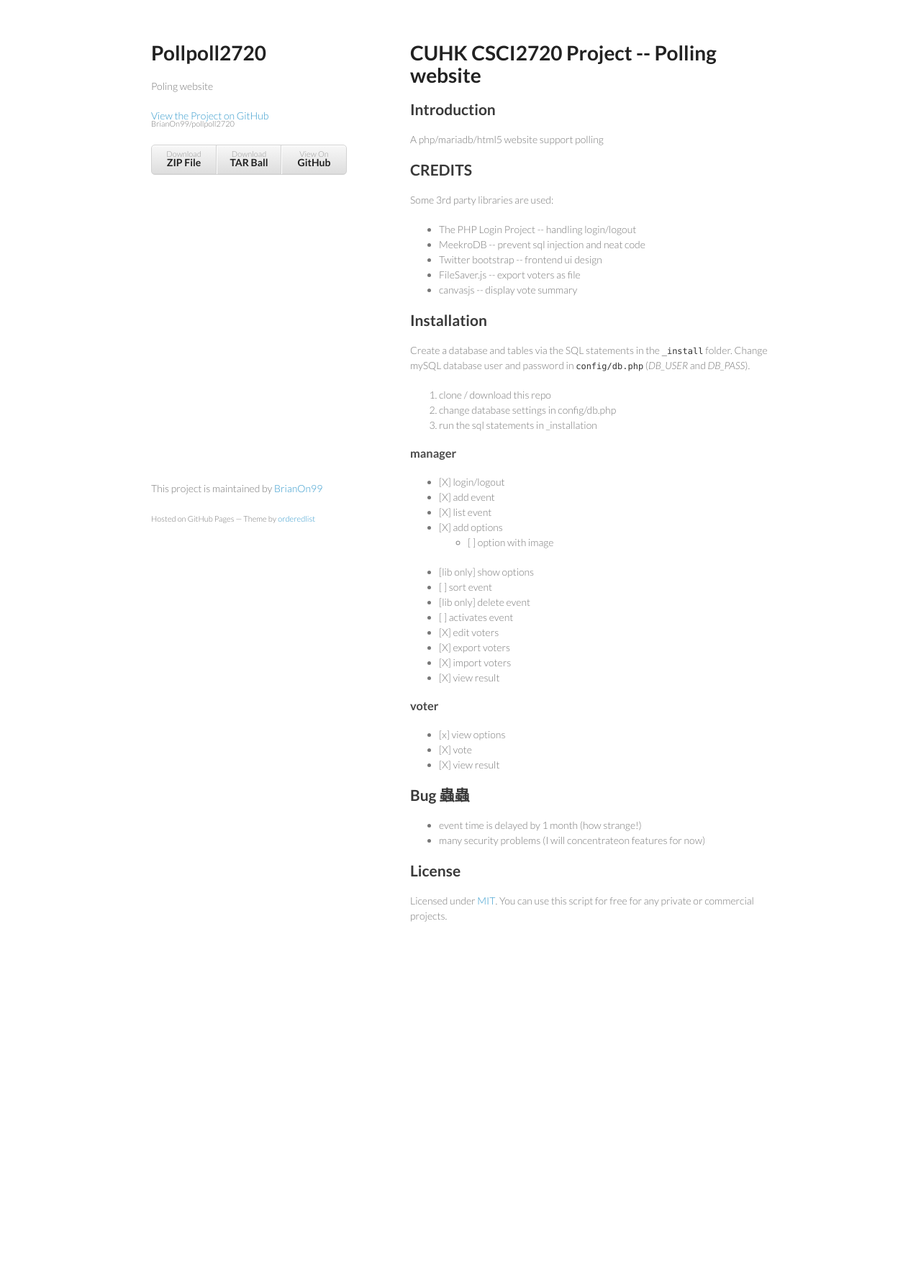
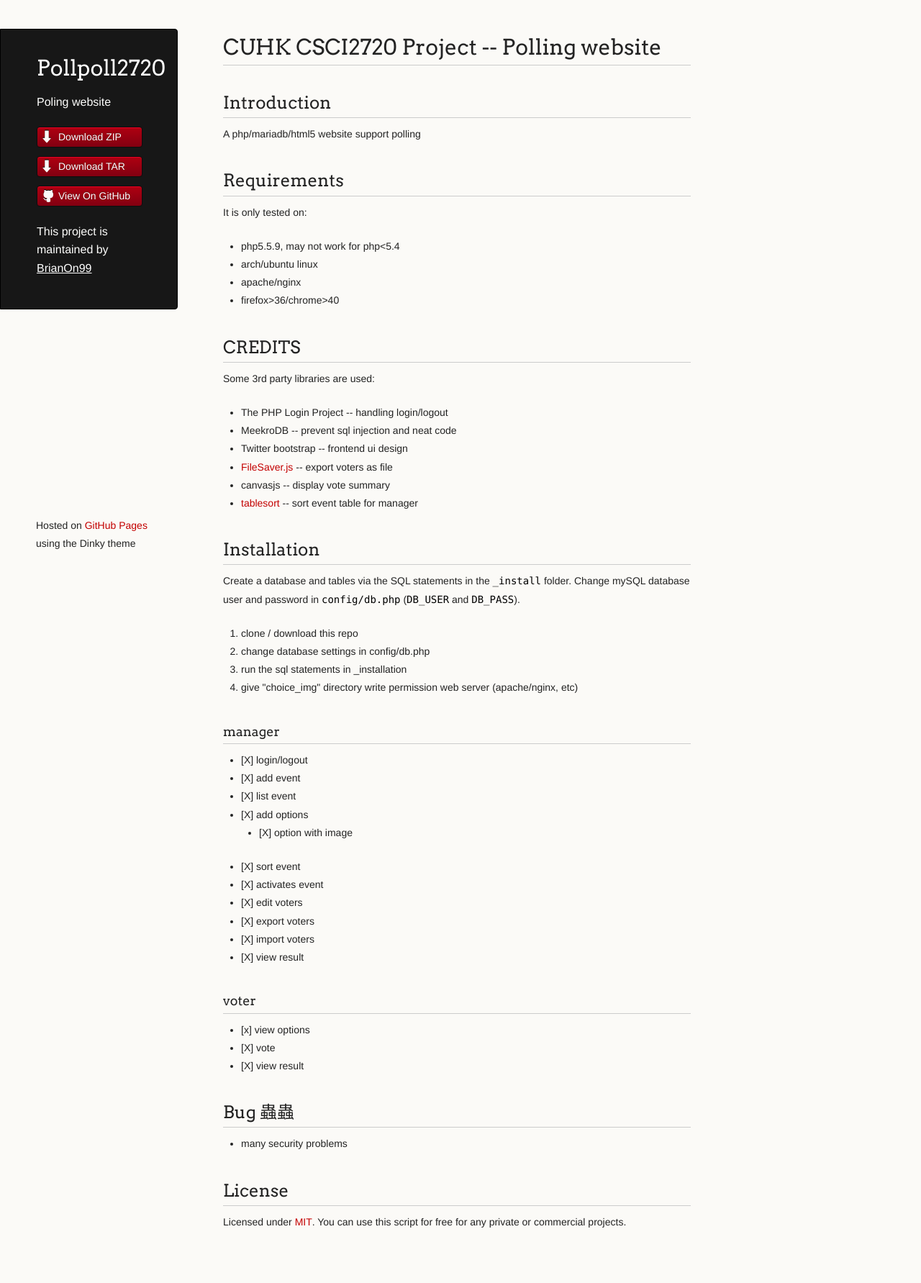
Before and after one commit to BrianOn99/pollpoll2720, a PHP site: page / in a window 1280 px wide. Shown: the whole page at 72% size. Before the commit the page ends 1281 px from the top, so only its background shows below. Run offline with PHP 8.4, Linux system fonts and the light colour scheme.

Commit message:
Create gh-pages branch via GitHub

```diff
--- a/index.html
+++ b/index.html
@@ -7,6 +7,7 @@
 
     <link rel="stylesheet" href="stylesheets/styles.css">
     <link rel="stylesheet" href="stylesheets/pygment_trac.css">
+    <script src="javascripts/scale.fix.js"></script>
     <meta name="viewport" content="width=device-width, initial-scale=1, user-scalable=no">
     <!--[if lt IE 9]>
     <script src="//html5shiv.googlecode.com/svn/trunk/html5.js"></script>
@@ -15,17 +16,18 @@
   <body>
     <div class="wrapper">
       <header>
-        <h1>Pollpoll2720</h1>
-        <p>Poling website</p>
+        <h1 class="header">Pollpoll2720</h1>
+        <p class="header">Poling website</p>
 
-        <p class="view"><a href="https://github.com/BrianOn99/pollpoll2720">View the Project on GitHub <small>BrianOn99/pollpoll2720</small></a></p>
+        <ul>
+          <li class="download"><a class="buttons" href="https://github.com/BrianOn99/pollpoll2720/zipball/master">Download ZIP</a></li>
+          <li class="download"><a class="buttons" href="https://github.com/BrianOn99/pollpoll2720/tarball/master">Download TAR</a></li>
+          <li><a class="buttons github" href="https://github.com/BrianOn99/pollpoll2720">View On GitHub</a></li>
+        </ul>
+
+        <p class="header">This project is maintained by <a class="header name" href="https://github.com/BrianOn99">BrianOn99</a></p>
 
 
-        <ul>
-          <li><a href="https://github.com/BrianOn99/pollpoll2720/zipball/master">Download <strong>ZIP File</strong></a></li>
-          <li><a href="https://github.com/BrianOn99/pollpoll2720/tarball/master">Download <strong>TAR Ball</strong></a></li>
-          <li><a href="https://github.com/BrianOn99/pollpoll2720">View On <strong>GitHub</strong></a></li>
-        </ul>
       </header>
       <section>
         <h1>
@@ -37,6 +39,18 @@
 <p>A php/mariadb/html5 website support polling</p>
 
 <h2>
+<a id="requirements" class="anchor" href="#requirements" aria-hidden="true"><span class="octicon octicon-link"></span></a>Requirements</h2>
+
+<p>It is only tested on:</p>
+
+<ul>
+<li>php5.5.9, may not work for php&lt;5.4</li>
+<li>arch/ubuntu linux</li>
+<li>apache/nginx</li>
+<li>firefox&gt;36/chrome&gt;40</li>
+</ul>
+
+<h2>
 <a id="credits" class="anchor" href="#credits" aria-hidden="true"><span class="octicon octicon-link"></span></a>CREDITS</h2>
 
 <p>Some 3rd party libraries are used:</p>
@@ -45,20 +59,24 @@
 <li>The PHP Login Project -- handling login/logout</li>
 <li>MeekroDB -- prevent sql injection and neat code</li>
 <li>Twitter bootstrap -- frontend ui design</li>
-<li>FileSaver.js -- export voters as file</li>
+<li>
+<a href="https://github.com/eligrey/FileSaver.js/">FileSaver.js</a> -- export voters as file</li>
 <li>canvasjs -- display vote summary</li>
+<li>
+<a href="http://tristen.ca/tablesort/demo/">tablesort</a> -- sort event table for manager </li>
 </ul>
 
 <h2>
 <a id="installation" class="anchor" href="#installation" aria-hidden="true"><span class="octicon octicon-link"></span></a>Installation</h2>
 
 <p>Create a database and tables via the SQL statements in the <code>_install</code> folder.
-Change mySQL database user and password in <code>config/db.php</code> (<em>DB_USER</em> and <em>DB_PASS</em>).</p>
+Change mySQL database user and password in <code>config/db.php</code> (<code>DB_USER</code> and <code>DB_PASS</code>).</p>
 
 <ol>
 <li>clone / download this repo</li>
 <li>change database settings in config/db.php</li>
 <li>run the sql statements in _installation</li>
+<li>give "choice_img" directory write permission web server (apache/nginx, etc)</li>
 </ol>
 
 <h3>
@@ -71,13 +89,11 @@ Change mySQL database user and password in <code>config/db.php</code> (<em>DB_US
 <li>[X] add options
 
 <ul>
-<li>[ ] option with image</li>
+<li>[X] option with image</li>
 </ul>
 </li>
-<li>[lib only] show options</li>
-<li>[ ] sort event</li>
-<li>[lib only] delete event</li>
-<li>[ ] activates event</li>
+<li>[X] sort event</li>
+<li>[X] activates event</li>
 <li>[X] edit voters</li>
 <li>[X] export voters</li>
 <li>[X] import voters</li>
@@ -97,8 +113,7 @@ Change mySQL database user and password in <code>config/db.php</code> (<em>DB_US
 <a id="bug-蟲蟲" class="anchor" href="#bug-%E8%9F%B2%E8%9F%B2" aria-hidden="true"><span class="octicon octicon-link"></span></a>Bug 蟲蟲</h2>
 
 <ul>
-<li>event time is delayed by 1 month (how strange!)</li>
-<li>many security problems (I will concentrateon features for now)</li>
+<li>many security problems</li>
 </ul>
 
 <h2>
@@ -108,12 +123,11 @@ Change mySQL database user and password in <code>config/db.php</code> (<em>DB_US
 You can use this script for free for any private or commercial projects.</p>
       </section>
       <footer>
-        <p>This project is maintained by <a href="https://github.com/BrianOn99">BrianOn99</a></p>
-        <p><small>Hosted on GitHub Pages &mdash; Theme by <a href="https://github.com/orderedlist">orderedlist</a></small></p>
+        <p><small>Hosted on <a href="https://pages.github.com">GitHub Pages</a> using the Dinky theme</small></p>
       </footer>
     </div>
-    <script src="javascripts/scale.fix.js"></script>
-              <script type="text/javascript">
+    <!--[if !IE]><script>fixScale(document);</script><![endif]-->
+		          <script type="text/javascript">
             var gaJsHost = (("https:" == document.location.protocol) ? "https://ssl." : "http://www.");
             document.write(unescape("%3Cscript src='" + gaJsHost + "google-analytics.com/ga.js' type='text/javascript'%3E%3C/script%3E"));
           </script>
--- a/stylesheets/styles.css
+++ b/stylesheets/styles.css
@@ -1,186 +1,338 @@
-@import url(https://fonts.googleapis.com/css?family=Lato:300italic,700italic,300,700);
+@import url(https://fonts.googleapis.com/css?family=Arvo:400,700,400italic);
+
+/* MeyerWeb Reset */
+
+html, body, div, span, applet, object, iframe,
+h1, h2, h3, h4, h5, h6, p, blockquote, pre,
+a, abbr, acronym, address, big, cite, code,
+del, dfn, em, img, ins, kbd, q, s, samp,
+small, strike, strong, sub, sup, tt, var,
+b, u, i, center,
+dl, dt, dd, ol, ul, li,
+fieldset, form, label, legend,
+table, caption, tbody, tfoot, thead, tr, th, td,
+article, aside, canvas, details, embed,
+figure, figcaption, footer, header, hgroup,
+menu, nav, output, ruby, section, summary,
+time, mark, audio, video {
+  margin: 0;
+  padding: 0;
+  border: 0;
+  font: inherit;
+  vertical-align: baseline;
+}
+
+
+/* Base text styles */
 
 body {
-  padding:50px;
-  font:14px/1.5 Lato, "Helvetica Neue", Helvetica, Arial, sans-serif;
-  color:#777;
-  font-weight:300;
+  padding:10px 50px 0 0;
+  font-family:"Helvetica Neue", Helvetica, Arial, sans-serif;
+	font-size: 14px;
+	color: #232323;
+	background-color: #FBFAF7;
+	margin: 0;
+	line-height: 1.8em;
+	-webkit-font-smoothing: antialiased;
+
 }
 
 h1, h2, h3, h4, h5, h6 {
-  color:#222;
-  margin:0 0 20px;
+  color:#232323;
+  margin:36px 0 10px;
 }
 
-p, ul, ol, table, pre, dl {
-  margin:0 0 20px;
+p, ul, ol, table, dl {
+  margin:0 0 22px;
 }
 
 h1, h2, h3 {
-  line-height:1.1;
+	font-family: Arvo, Monaco, serif;
+  line-height:1.3;
+	font-weight: normal;
+}
+
+h1,h2, h3 {
+	display: block;
+	border-bottom: 1px solid #ccc;
+	padding-bottom: 5px;
 }
 
 h1 {
-  font-size:28px;
+	font-size: 30px;
 }
 
 h2 {
-  color:#393939;
+	font-size: 24px;
 }
 
-h3, h4, h5, h6 {
-  color:#494949;
+h3 {
+	font-size: 18px;
+}
+
+h4, h5, h6 {
+	font-family: Arvo, Monaco, serif;
+	font-weight: 700;
 }
 
 a {
-  color:#39c;
-  font-weight:400;
+  color:#C30000;
+  font-weight:200;
   text-decoration:none;
 }
 
-a small {
-  font-size:11px;
-  color:#777;
-  margin-top:-0.6em;
-  display:block;
+a:hover {
+	text-decoration: underline;
 }
 
-.wrapper {
-  width:860px;
-  margin:0 auto;
+a small {
+	font-size: 12px;
+}
+
+em {
+	font-style: italic;
+}
+
+strong {
+  font-weight:700;
+}
+
+ul {
+  list-style-position: inside;
+  list-style: disc;
+  padding-left: 25px;
+}
+
+ol {
+  list-style-position: inside;
+  list-style: decimal;
+  padding-left: 25px;
 }
 
 blockquote {
-  border-left:1px solid #e5e5e5;
-  margin:0;
-  padding:0 0 0 20px;
-  font-style:italic;
+  margin: 0;
+  padding: 0 0 0 20px;
+  font-style: italic;
 }
 
+dl, dt, dd, dl p {
+	font-color: #444;
+}
+
+dl dt {
+  font-weight: bold;
+}
+
+dl dd {
+  padding-left: 20px;
+  font-style: italic;
+}
+
+dl p {
+  padding-left: 20px;
+  font-style: italic;
+}
+
+hr {
+  border:0;
+  background:#ccc;
+  height:1px;
+  margin:0 0 24px;
+}
+
+/* Images */
+
+img {
+  position: relative;
+  margin: 0 auto;
+  max-width: 650px;
+  padding: 5px;
+  margin: 10px 0 32px 0;
+  border: 1px solid #ccc;
+}
+
+p img {
+  display: inline;
+  margin: 0;
+  padding: 0;
+  vertical-align: middle;
+  text-align: center;
+  border: none;
+}
+
+/* Code blocks */
+
 code, pre {
-  font-family:Monaco, Bitstream Vera Sans Mono, Lucida Console, Terminal;
-  color:#333;
-  font-size:12px;
+	font-family: Monaco, "Bitstream Vera Sans Mono", "Lucida Console", Terminal, monospace;
+  color:#000;
+  font-size:14px;
 }
 
 pre {
-  padding:8px 15px;
-  background: #f8f8f8;
-  border-radius:5px;
-  border:1px solid #e5e5e5;
-  overflow-x: auto;
+	padding: 4px 12px;
+  background: #FDFEFB;
+  border-radius:4px;
+  border:1px solid #D7D8C8;
+  overflow: auto;
+  overflow-y: hidden;
+	margin-bottom: 32px;
+}
+
+
+/* Tables */
+
+table {
+  width:100%;
 }
 
 table {
-  width:100%;
-  border-collapse:collapse;
+  border: 1px solid #ccc;
+  margin-bottom: 32px;
+  text-align: left;
+ }
+
+th {
+  font-family: 'Arvo', Helvetica, Arial, sans-serif;
+	font-size: 18px;
+	font-weight: normal;
+  padding: 10px;
+  background: #232323;
+  color: #FDFEFB;
+ }
+
+td {
+  padding: 10px;
+	background: #ccc;
+ }
+
+
+/* Wrapper */
+.wrapper {
+  width:960px;
 }
 
-th, td {
-  text-align:left;
-  padding:5px 10px;
-  border-bottom:1px solid #e5e5e5;
+
+/* Header */
+
+header {
+	background-color: #171717;
+	color: #FDFDFB;
+  width:170px;
+  float:left;
+  position:fixed;
+	border: 1px solid #000;
+	-webkit-border-top-right-radius: 4px;
+	-webkit-border-bottom-right-radius: 4px;
+	-moz-border-radius-topright: 4px;
+	-moz-border-radius-bottomright: 4px;
+	border-top-right-radius: 4px;
+	border-bottom-right-radius: 4px;
+	padding: 34px 25px 22px 50px;
+	margin: 30px 25px 0 0;
+	-webkit-font-smoothing: antialiased;
 }
 
-dt {
-  color:#444;
-  font-weight:700;
+p.header {
+	font-size: 16px;
 }
 
-th {
-  color:#444;
+h1.header {
+	font-family: Arvo, sans-serif;
+	font-size: 30px;
+	font-weight: 300;
+	line-height: 1.3em;
+	border-bottom: none;
+	margin-top: 0;
 }
 
-img {
-  max-width:100%;
+
+h1.header, a.header, a.name, header a{
+	color: #fff;
 }
 
-header {
-  width:270px;
-  float:left;
-  position:fixed;
+a.header {
+	text-decoration: underline;
+}
+
+a.name {
+	white-space: nowrap;
 }
 
 header ul {
   list-style:none;
-  height:40px;
-
   padding:0;
-
-  background: #eee;
-  background: -moz-linear-gradient(top, #f8f8f8 0%, #dddddd 100%);
-  background: -webkit-gradient(linear, left top, left bottom, color-stop(0%,#f8f8f8), color-stop(100%,#dddddd));
-  background: -webkit-linear-gradient(top, #f8f8f8 0%,#dddddd 100%);
-  background: -o-linear-gradient(top, #f8f8f8 0%,#dddddd 100%);
-  background: -ms-linear-gradient(top, #f8f8f8 0%,#dddddd 100%);
-  background: linear-gradient(top, #f8f8f8 0%,#dddddd 100%);
-
-  border-radius:5px;
-  border:1px solid #d2d2d2;
-  box-shadow:inset #fff 0 1px 0, inset rgba(0,0,0,0.03) 0 -1px 0;
-  width:270px;
 }
 
 header li {
-  width:89px;
-  float:left;
-  border-right:1px solid #d2d2d2;
-  height:40px;
+	list-style-type: none;
+  width:132px;
+  height:15px;
+	margin-bottom: 12px;
+	line-height: 1em;
+	padding: 6px 6px 6px 7px;
+
+	background: #AF0011;
+	background: -moz-linear-gradient(top, #AF0011 0%, #820011 100%);
+  background: -webkit-gradient(linear, left top, left bottom, color-stop(0%,#f8f8f8), color-stop(100%,#dddddd));
+  background: -webkit-linear-gradient(top, #AF0011 0%,#820011 100%);
+  background: -o-linear-gradient(top, #AF0011 0%,#820011 100%);
+  background: -ms-linear-gradient(top, #AF0011 0%,#820011 100%);
+  background: linear-gradient(top, #AF0011 0%,#820011 100%);
+
+	border-radius:4px;
+  border:1px solid #0D0D0D;
+
+	-webkit-box-shadow: inset 0px 1px 1px 0 rgba(233,2,38, 1);
+	box-shadow: inset 0px 1px 1px 0 rgba(233,2,38, 1);
+
 }
 
-header ul a {
-  line-height:1;
-  font-size:11px;
-  color:#999;
-  display:block;
-  text-align:center;
-  padding-top:6px;
-  height:40px;
+header li:hover {
+	background: #C3001D;
+	background: -moz-linear-gradient(top, #C3001D 0%, #950119 100%);
+  background: -webkit-gradient(linear, left top, left bottom, color-stop(0%,#f8f8f8), color-stop(100%,#dddddd));
+  background: -webkit-linear-gradient(top, #C3001D 0%,#950119 100%);
+  background: -o-linear-gradient(top, #C3001D 0%,#950119 100%);
+  background: -ms-linear-gradient(top, #C3001D 0%,#950119 100%);
+  background: linear-gradient(top, #C3001D 0%,#950119 100%);
 }
 
-strong {
-  color:#222;
-  font-weight:700;
+a.buttons {
+	-webkit-font-smoothing: antialiased;
+	background: url(../images/arrow-down.png) no-repeat;
+	font-weight: normal;
+	text-shadow: rgba(0, 0, 0, 0.4) 0 -1px 0;
+	padding: 2px 2px 2px 22px;
+	height: 30px;
 }
 
-header ul li + li {
-  width:88px;
-  border-left:1px solid #fff;
+a.github {
+	background: url(../images/octocat-small.png) no-repeat 1px;
 }
 
-header ul li + li + li {
-  border-right:none;
-  width:89px;
+a.buttons:hover {
+	color: #fff;
+	text-decoration: none;
 }
 
-header ul a strong {
-  font-size:14px;
-  display:block;
-  color:#222;
-}
+
+/* Section - for main page content */
 
 section {
-  width:500px;
+  width:650px;
   float:right;
   padding-bottom:50px;
 }
 
-small {
-  font-size:11px;
-}
 
-hr {
-  border:0;
-  background:#e5e5e5;
-  height:1px;
-  margin:0 0 20px;
-}
+/* Footer */
 
 footer {
-  width:270px;
+  width:170px;
   float:left;
   position:fixed;
-  bottom:50px;
+  bottom:10px;
+	padding-left: 50px;
 }
 
 @media print, screen and (max-width: 960px) {
```
Also changed, not shown: other parts of stylesheets/styles.css (+31 -15 lines), javascripts/scale.fix.js (+20 -17 lines), params.json (+1 -1 lines), images/arrow-down.png (added), images/octocat-small.png (added).
